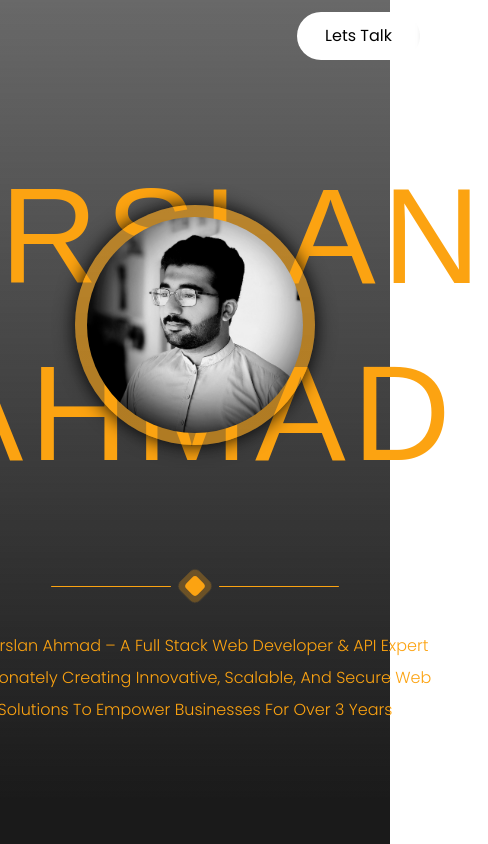
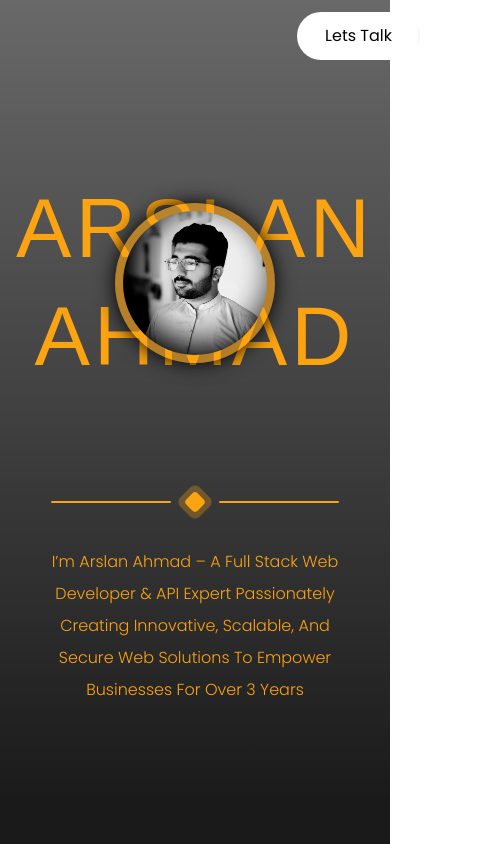
Before and after one commit to Arslan-the-Developer/my_first_portfolio, a React (Vite) app: page / in a window 390 px wide. Shown: the whole page, 488 px wide, since content can reach past the window. Built offline with nearby package versions, Linux system fonts and the light colour scheme; a web font is replaced by a local one.

Commit message:
made hero section responsive

```diff
--- a/src/Screens/MainScreen/MainScreen.jsx
+++ b/src/Screens/MainScreen/MainScreen.jsx
@@ -56,12 +56,14 @@ function MainScreen() {
 
         </nav>
 
-        <div className='w-full flex items-center justify-center flex-col h-6/10 relative'>
+        <div className='w-full flex items-center justify-center flex-col h-6/10 relative max-md:h-5/10 max-md:justify-around'>
 
-          <motion.h1 initial={{y : -20, opacity : 0}} animate={{y : 0, opacity : 100}} transition={{delay : 0.5}} className='font-future text-primary tracking-wider' style={{fontSize : "8.5rem", lineHeight : '1.3'}}>ARSLAN</motion.h1>
-          <motion.h1 initial={{y : 20, opacity : 0}} animate={{y : 0, opacity : 100}} transition={{delay : 0.5}} className='font-future text-primary tracking-wider' style={{fontSize : "8.5rem", lineHeight : '1.3'}}>AHMAD</motion.h1>
+          <div className='w-full flex items-center justify-center flex-col relative'>
+            <motion.h1 initial={{y : -20, opacity : 0}} animate={{y : 0, opacity : 100}} transition={{delay : 0.5}} className='font-future text-primary tracking-wider text-[8.5rem] max-md:text-[6rem] max-sm:text-[5.2rem]' style={{lineHeight : '1.3'}}>ARSLAN</motion.h1>
+            <motion.h1 initial={{y : 20, opacity : 0}} animate={{y : 0, opacity : 100}} transition={{delay : 0.5}} className='font-future text-primary tracking-wider text-[8.5rem] max-md:text-[6rem] max-sm:text-[5.2rem]' style={{lineHeight : '1.3'}}>AHMAD</motion.h1>
 
-          <motion.img initial={{scale : 1.15, opacity : 0}} animate={{scale : 1, opacity : 100}} transition={{delay : 0.7}} className='w-60 h-60 rounded-full object-contain object-center aspect-square absolute bg-primary-translucent p-3' style={{boxShadow : "0 0 20px 0px #000000"}} src={PicThree} alt="" />
+            <motion.img initial={{scale : 1.15, opacity : 0}} animate={{scale : 1, opacity : 100}} transition={{delay : 0.7}} className='w-60 h-60 max-md:w-40 max-md:h-40 max-md:p-2 rounded-full object-contain object-center aspect-square absolute bg-primary-translucent p-3' style={{boxShadow : "0 0 20px 0px #000000"}} src={PicThree} alt="" />
+          </div>
 
         </div>
 
@@ -80,7 +82,7 @@ function MainScreen() {
 
           </div>
 
-          <motion.p initial={{y : 15, opacity : 0}} animate={{y : 0, opacity : 100}} transition={{delay : 1}} className='mt-9 w-120 text-center text-primary capitalize font-poppins font-light leading-8'>I’m Arslan Ahmad – a Full Stack Web Developer & API Expert Passionately Creating Innovative, Scalable, and Secure Web Solutions to empower businesses For Over 3 Years</motion.p>
+          <motion.p initial={{y : 15, opacity : 0}} animate={{y : 0, opacity : 100}} transition={{delay : 1}} className='mt-9 w-120 max-sm:w-80 text-center text-primary capitalize font-poppins font-light leading-8'>I’m Arslan Ahmad – a Full Stack Web Developer & API Expert Passionately Creating Innovative, Scalable, and Secure Web Solutions to empower businesses For Over 3 Years</motion.p>
 
         </div>
 
```
